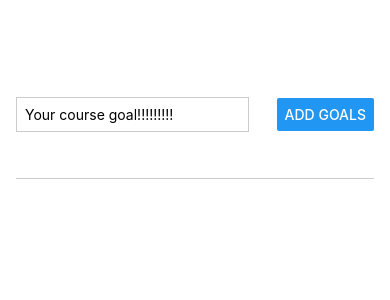
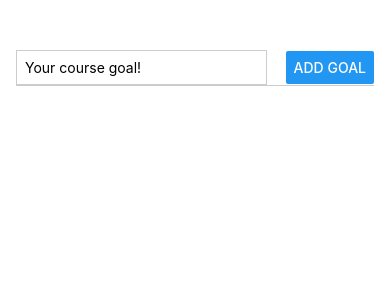
Before and after one commit to serg-kyrios/My-first-project-ReactNative, a React Native app: screen / in a window 390 px wide. Shown: the top 300 px of the page. Built offline with nearby package versions, Linux system fonts and the light colour scheme.

Commit message:
add FlatList + id + key

```diff
--- a/App.js
+++ b/App.js
@@ -1,14 +1,8 @@
 import { useState } from 'react';
 import { StatusBar } from 'expo-status-bar';
-import {
-    StyleSheet,
-    Text,
-    View,
-    Button,
-    TextInput,
-    ScrollView,
-    FlatList,
-} from 'react-native';
+import { StyleSheet, View, TextInput, Button, FlatList } from 'react-native';
+
+import GoalItem from './components/GoalItem';
 
 export default function App() {
     const [enteredGoalText, setEnteredGoalText] = useState('');
@@ -21,34 +15,29 @@ export default function App() {
     function addGoalHandler() {
         setCourseGoals((currentCourseGoals) => [
             ...currentCourseGoals,
-            { text: enteredGoalText, key: Math.random().toString() },
+            { text: enteredGoalText, id: Math.random().toString() }, // Використовуйте id замість key
         ]);
     }
+
     return (
         <View style={styles.appContainer}>
             <View style={styles.inputContainer}>
                 <TextInput
                     style={styles.textInput}
-                    placeholder='Your course goal!!!!!!!!!'
+                    placeholder='Your course goal!'
+                    value={enteredGoalText}
                     onChangeText={goalInputHandler}
                 />
-                <Button title='Add Goals' onPress={addGoalHandler} />
+                <Button title='Add Goal' onPress={addGoalHandler} />
             </View>
 
             <View style={styles.goalsContainer}>
                 <FlatList
                     data={courseGoals}
-                    renderItem={(itemData) => {
-                        return (
-                            <View style={styles.goalItem}>
-                                <Text style={styles.goalText}>
-                                    {itemData.item.text}
-                                </Text>
-                            </View>
-                        );
-                    }}
-                    keyExtractor={(item) => item.key}
-                    alwaysBounceVertical={false} // for IOS
+                    keyExtractor={(item) => item.id} // Використовуємо id
+                    renderItem={(itemData) => (
+                        <GoalItem text={itemData.item.text} />
+                    )}
                 />
             </View>
         </View>
@@ -62,7 +51,6 @@ const styles = StyleSheet.create({
         paddingHorizontal: 16,
     },
     inputContainer: {
-        flex: 1,
         flexDirection: 'row',
         justifyContent: 'space-between',
         alignItems: 'center',
@@ -73,24 +61,15 @@ const styles = StyleSheet.create({
     textInput: {
         borderWidth: 1,
         borderColor: '#cccccc',
-        width: '65%',
+        width: '70%',
         marginRight: 8,
         padding: 8,
     },
     goalsContainer: {
         flex: 5,
     },
-    goalItem: {
-        margin: 8,
-        padding: 8,
-        borderRadius: 6,
-        backgroundColor: '#5e0acc',
-        color: '#fff',
-    },
-    goalText: {
-        color: '#fff',
-    },
 });
+
 /////////////////
 // import { StatusBar } from 'expo-status-bar';
 // import { StyleSheet, Text, View } from 'react-native';
--- /dev/null
+++ b/components/GoalItem.js
@@ -0,0 +1,24 @@
+import { StyleSheet, Text, View } from 'react-native';
+
+function GoalItem({ text }) {
+    // Деструктуруємо text з пропсів
+    return (
+        <View style={styles.goalItem}>
+            <Text style={styles.goalText}>{text}</Text>
+        </View>
+    );
+}
+
+export default GoalItem;
+
+const styles = StyleSheet.create({
+    goalItem: {
+        margin: 8,
+        padding: 8,
+        borderRadius: 6,
+        backgroundColor: '#5e0acc',
+    },
+    goalText: {
+        color: '#fff',
+    },
+});
--- a/package.json
+++ b/package.json
@@ -9,7 +9,7 @@
     "web": "expo start --web"
   },
   "dependencies": {
-    "expo": "~52.0.18",
+    "expo": "~52.0.20",
     "expo-status-bar": "~2.0.0",
     "react": "18.3.1",
     "react-native": "0.76.5"
```
Also changed, not shown: components/Goallnput.js (added), 1 other file (tests, documents, lock files or other folders).
